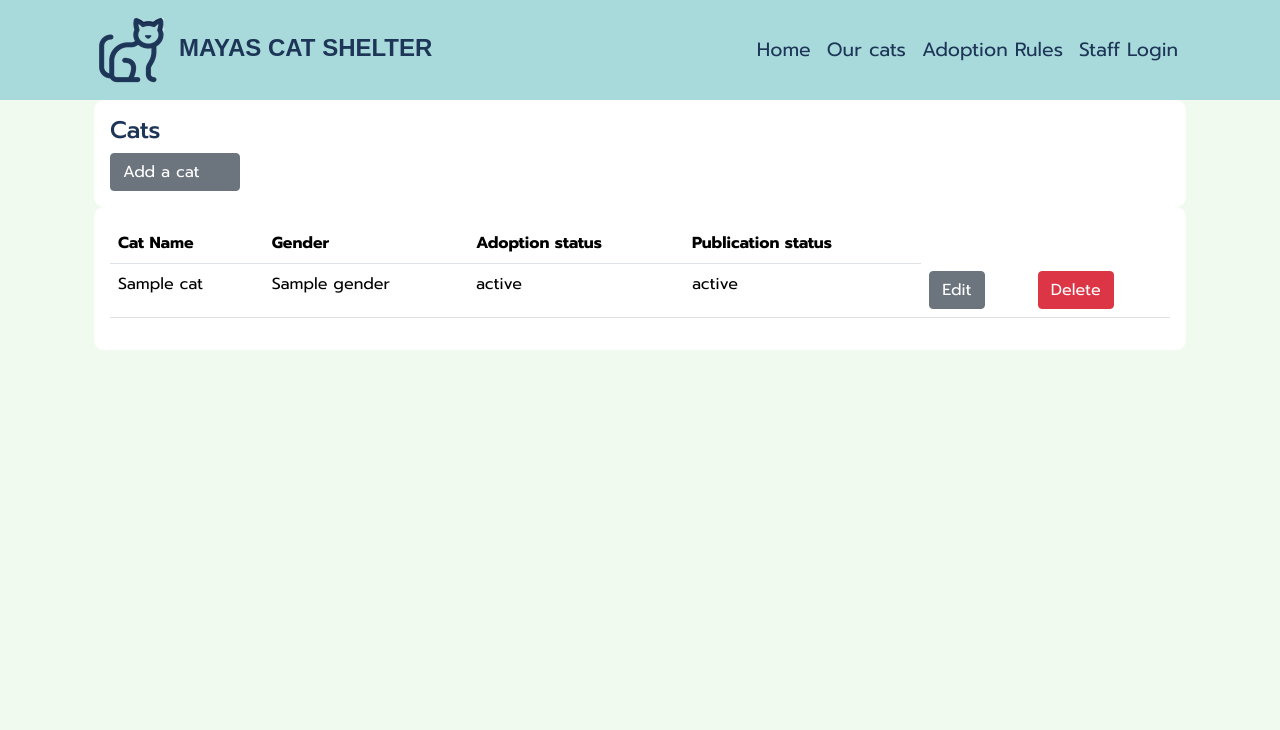
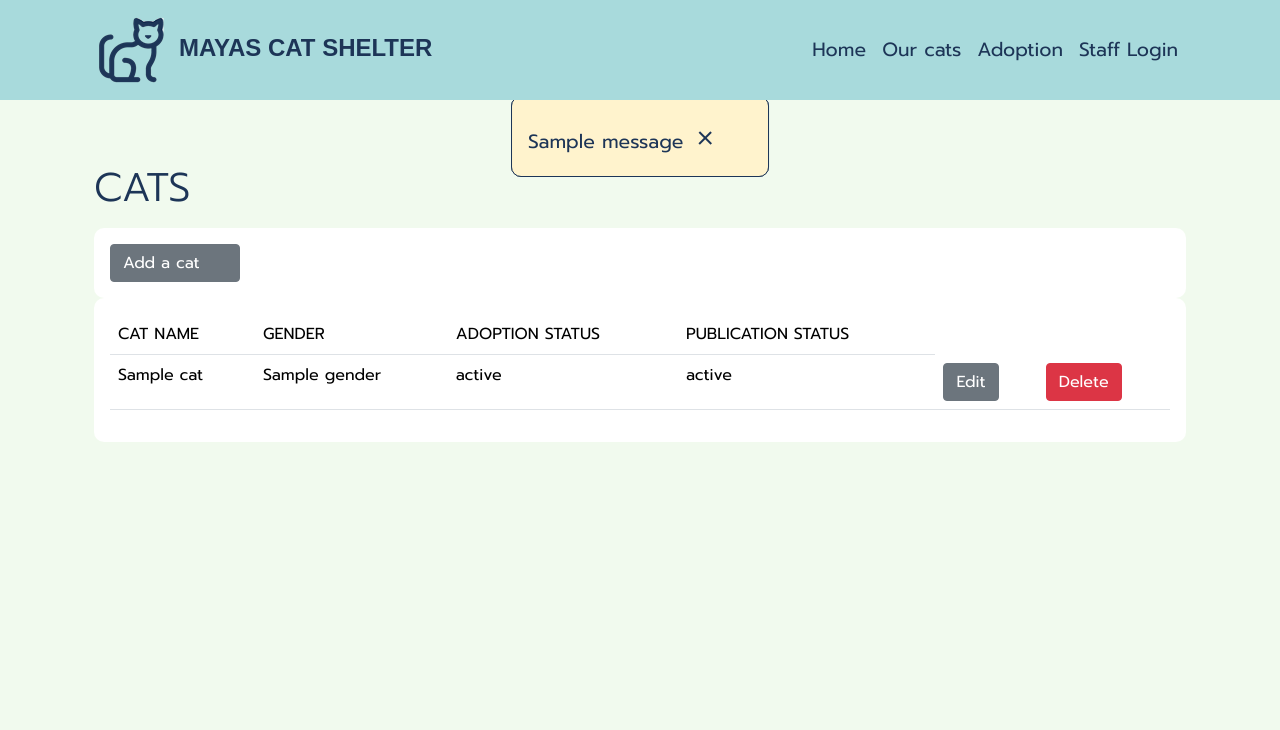
Before and after one commit to ClaudiaInSweden/mayas_cat_shelter, a Django app: template templates/administration.html in a window 1280 px wide. Shown: the top 730 px of the page. Run offline with Django 3.2, Linux system fonts and the light colour scheme; the template is opened without the code that fills it: most values are stand-ins (such as "Sample title", 1, 10 or a date in 2020); one stand-in notice (Sample message) is shown; some libraries are stand-ins or nearby versions; some web fonts are replaced.

Commit message:
Add phone number prefix to adoption form and add css styling to force rendering on one row

```diff
--- a/requirements.txt
+++ b/requirements.txt
@@ -11,7 +11,6 @@
 django-cloudinary-storage==0.3.0
 django-crispy-forms==2.1
 django-jquery==3.1.0
-django-phone-field==1.8.1
 django-phonenumber-field==7.2.0
 django-resized==1.0.2
 django-summernote==0.8.20.0
--- a/static/css/style.css
+++ b/static/css/style.css
@@ -250,6 +250,40 @@
 input[type="reset"] {
   background-color: #f1faee;
 }
+.top-20 {
+  top: 12% !important;
+  z-index: 1000;
+}
+.alert {
+  z-index: 1000;
+  border-radius: 10px;
+  border: 1px solid #1D3557;
+  color: #1D3557;
+  font-size: 1.2rem;
+}
+.close {
+  border: none;
+  background-color: transparent;
+  color: #1D3557;
+  font-family: 'Gill Sans', sans-serif;
+  font-size: 30px;
+}
+th {
+  text-transform: uppercase;
+  font-weight: 400;
+}
+
+#id_phone_0 {
+  width: 25%;
+}
+#id_phone_1 {
+  width: 50%;
+}
+#div_id_phone {
+  flex-direction: row !important;
+  display: flex !important;
+  gap: 5px;
+}
 
 @media screen and (max-width: 768px) {
   .logotype {
--- a/templates/administration.html
+++ b/templates/administration.html
@@ -6,14 +6,16 @@
 {% load crispy_forms_tags %}
 
 {% block content %}
+
 <main>
-    <div class="container">
+    <section class="py-5">
+        <div class="container mt-3">
+            <h1 class="fw-light">Cats</h1>
+        </div>
+        <div class="container mt-3">
             <div class="row">
                 <div class="col-md">
                     <div class="card card-body">
-                    <div class="col-6">
-                        <h4>Cats</h4>
-                    </div>
                         <div class="col-6"><a href="{% url 'create-cat' %}" class="btn btn-secondary btn-right">Add a
                                 cat</a>
                         </div>
@@ -28,7 +30,6 @@
                         <th>Adoption status</th>
                         <th>Publication status</th>
                     </tr>
-
                     {% for cat in catlist %}
                     <tr>
                         <td>{{ cat.name }}</td>
@@ -42,6 +43,7 @@
                 </table>
             </div>
         </div>
-
+        </div>
+    </section>
 </main>
 {% endblock %}
--- a/templates/base.html
+++ b/templates/base.html
@@ -31,7 +31,21 @@
 <title>Mayas Cat Shelter</title>
 </head>
 <body>
+<!--Messages start-->
+{% if messages %}
+{% for message in messages %}
 
+<div class="top-20 position-absolute start-50 translate-middle-x">
+  <div class="alert alert-warning alert-dismissible fade show" role="alert">
+    {{ message }}
+    <button type="button" class="close" data-dismiss="alert" aria-label="Close">
+      <span aria-hidden="true">&times;</span>
+    </button>
+  </div>
+</div>
+{% endfor %}
+{% endif %}
+<!--Messages end-->
 <!-- Navigation -->
 <nav class="navbar navbar-expand-lg navbar-light bg-light fixed-top">
   <div class="container">
@@ -48,7 +62,7 @@
           <a class="nav-link" href="{% url 'cats' %}">Our cats</a>
         </li>
         <li class="nav-item">
-          <a class="nav-link" href="{% url 'rules' %}">Adoption Rules</a>
+          <a class="nav-link" href="{% url 'rules' %}">Adoption</a>
         </li>
         {% if user.is_staff %}
           <li class="nav-item">
@@ -58,7 +72,7 @@
           {% if user.is_authenticated %}
           <li class="nav-item">
             <a class="nav-link {% if request.path == logout_url %}active{% endif %}" aria-current="page"
-              href="{% url 'account_logout' %}">Staff Logout</a>
+              href="{% url 'account_logout' %}">Logout</a>
           </li>
           {% else %}
           <li class="nav-item">
@@ -71,22 +85,22 @@
     </div>
   </div>
 </nav>
-<div class="container">
-  <div class="row">
-      <div class="col-md-8 offset-md-2">
+    <!--Messages start-->
+{% if messages %}
 {% for message in messages %}
-          <div class="alert {{ message.tags }} alert-dismissible fade show" id="msg" role="alert">
-              {{ message | safe }}
-              <button type="button" class="btn-close" data-bs-dismiss="alert" aria-label="Close"></button>
+
+<div class="top-20 position-absolute start-50 translate-middle-x">
+  <div class="alert alert-warning alert-dismissible fade show" role="alert">
+    {{ message }}
+    <button type="button" class="close" data-dismiss="alert" aria-label="Close">
+      <span aria-hidden="true">&times;</span>
+    </button>
+  </div>
 </div>
 {% endfor %}
-      </div>
-  </div>
-</div>
-
-
+{% endif %}
+    <!--Messages end-->
 {% block content %}
-
 
 {% endblock %}
 <div class="push"></div>
@@ -110,5 +124,6 @@
     alert.close();
   }, 2500);
 </script>
+
 </body>
 </html>
--- a/templates/cats.html
+++ b/templates/cats.html
@@ -7,7 +7,7 @@
 
 {% block content %}
 <main>
-  <section class="py-5">
+<section class="py-5">
 <div class="container mt-3">
   <h1 class="fw-light">Cats available for adoption</h1>
 </div>
```
Also changed, not shown: cat_shelter/settings.py (+0 -13 lines), cats/forms.py (+11 -6 lines), cats/models.py (+4 -4 lines), cats/views.py (+13 -13 lines), templates/admin_cat.html (+5 -2 lines), templates/adoption.html (+19 -12 lines), cats/migrations/0003_alter_adoption_phone.py (added). Lines whose indentation alone changed are shown as unchanged.
